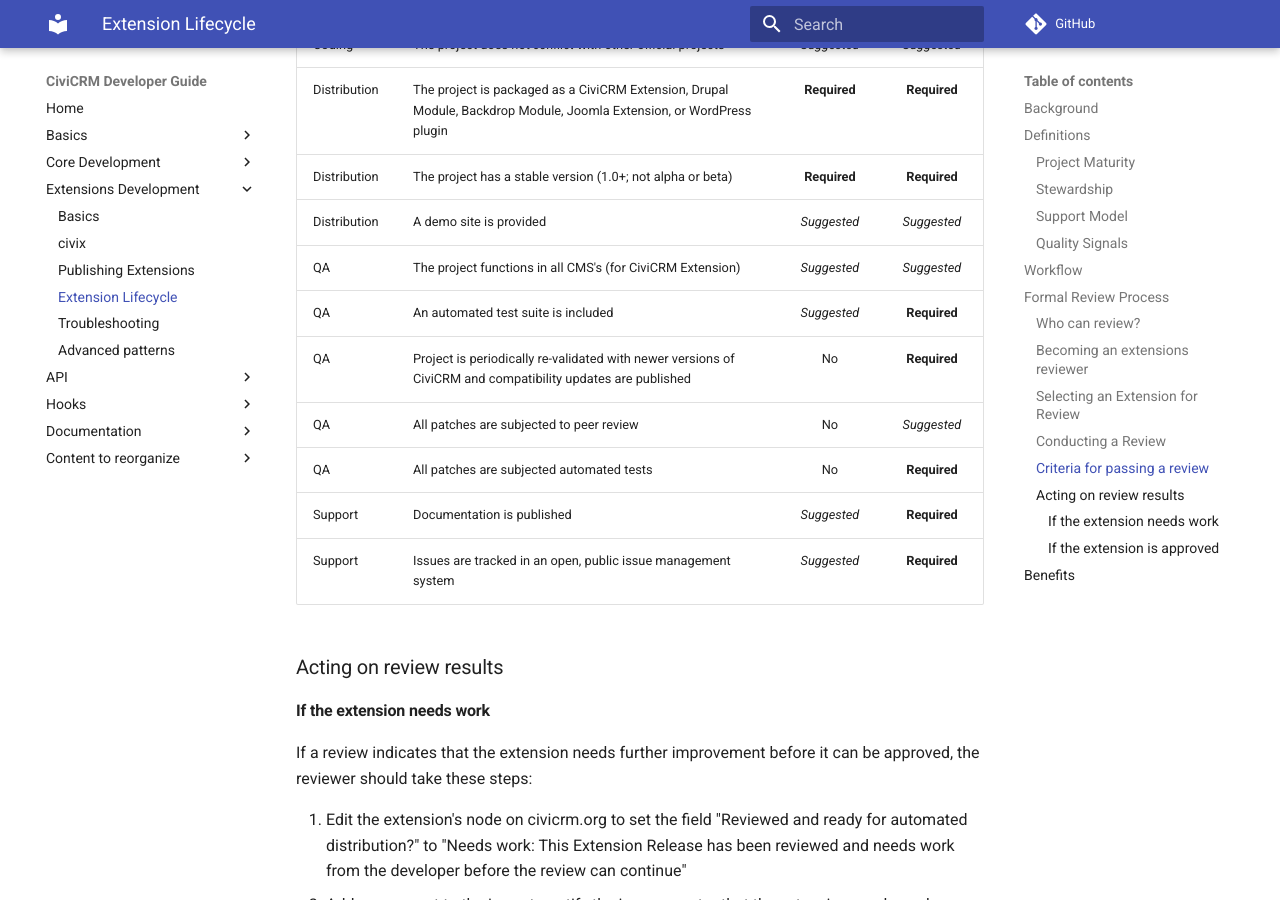
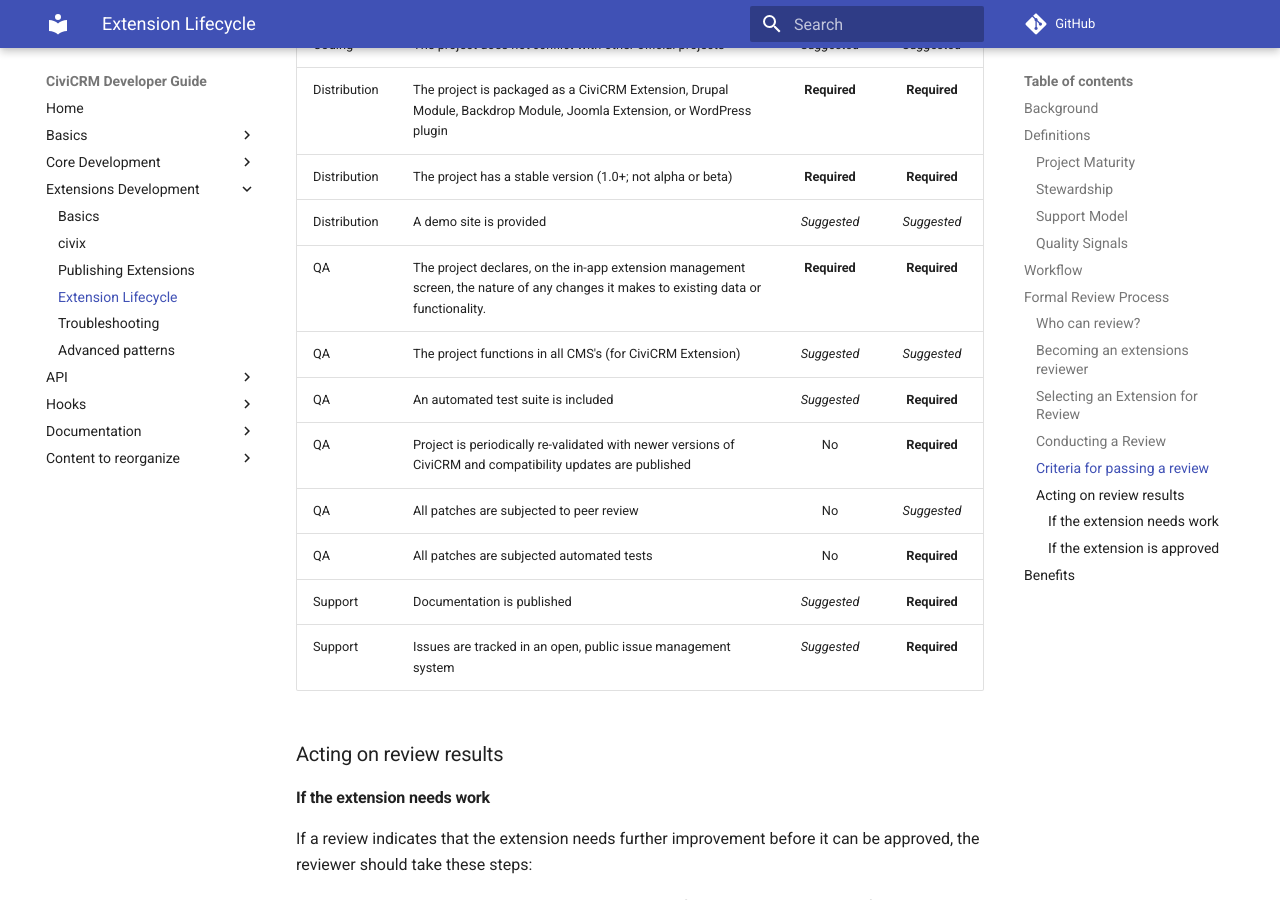
Before and after one commit to civicrm/civicrm-dev-docs, an MkDocs documentation site: the page built from docs/extend-stages.md, in a window 1280 px wide and 900 px high, scrolled down 7753 px. Built offline with MkDocs 1.6.1 and Material for MkDocs 9.7.7, drawn with Linux system fonts in a browser that asks for light colours; comment, search, counter and statistics services are not loaded; old or Windows-style settings are respelled for this version of MkDocs.

Commit message:
Added a requirement for community and official ext
@nganivet and I worked out this wording, based on a discussion in the Extensions Working Group. The aim is to help eliminate surprises and increase trust.

```diff
--- a/docs/extend-stages.md
+++ b/docs/extend-stages.md
@@ -262,6 +262,7 @@ automated distribution:
 | Distribution	| The project is packaged as a CiviCRM Extension, Drupal Module, Backdrop Module, Joomla Extension, or WordPress plugin	| **Required**	| **Required**
 | Distribution	| The project has a stable version (1.0+; not alpha or beta)	| **Required**	| **Required**
 | Distribution	| A demo site is provided	| *Suggested*	| *Suggested*
+| QA	| The project declares, on the in-app extension management screen, the nature of any changes it makes to existing data or functionality.	| **Required**	| **Required**
 | QA	| The project functions in all CMS's (for CiviCRM Extension)	| *Suggested*	| *Suggested*
 | QA	| An automated test suite is included	| *Suggested*	| **Required**
 | QA	| Project is periodically re-validated with newer versions of CiviCRM and compatibility updates are published	| No	| **Required**
```
